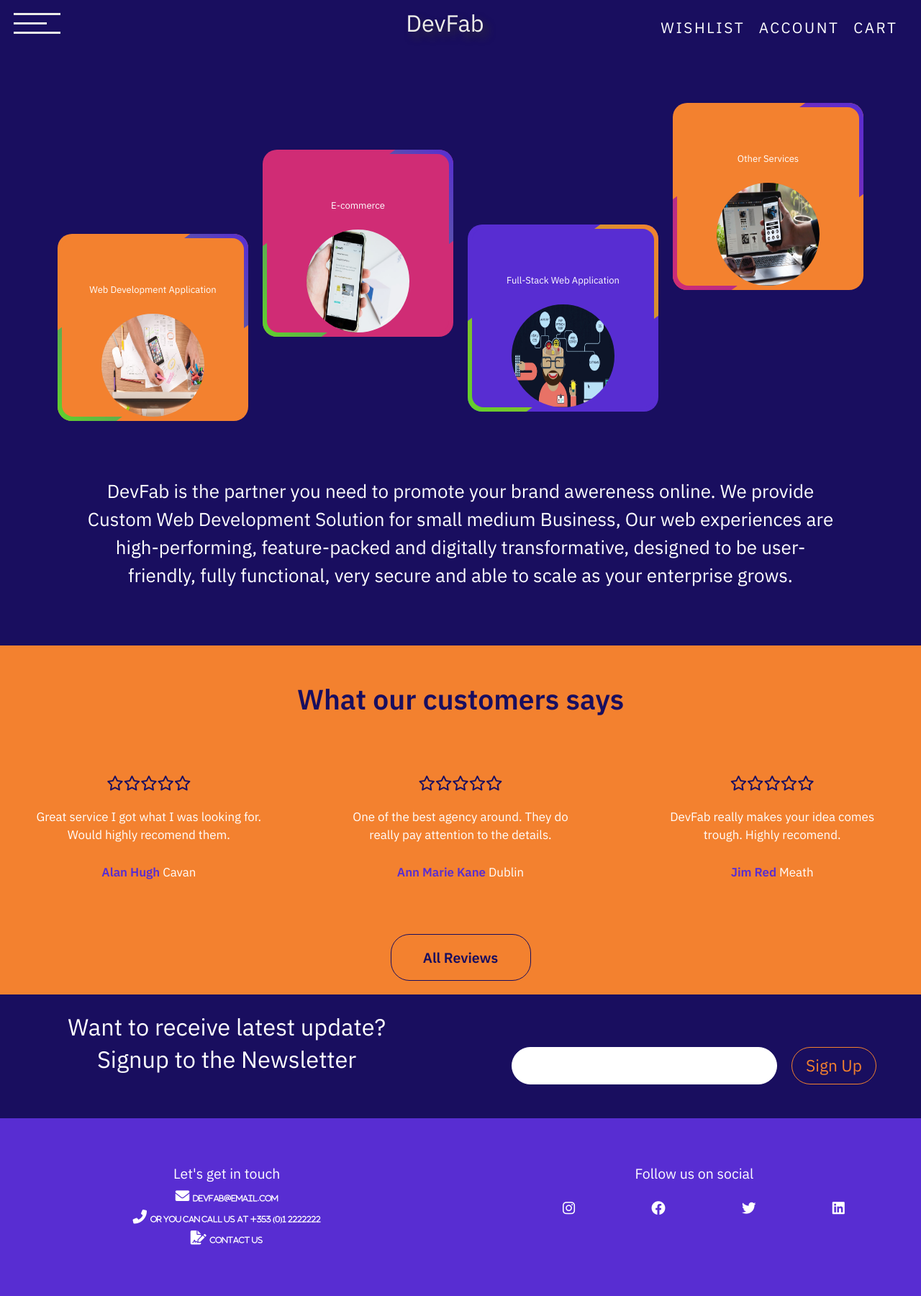
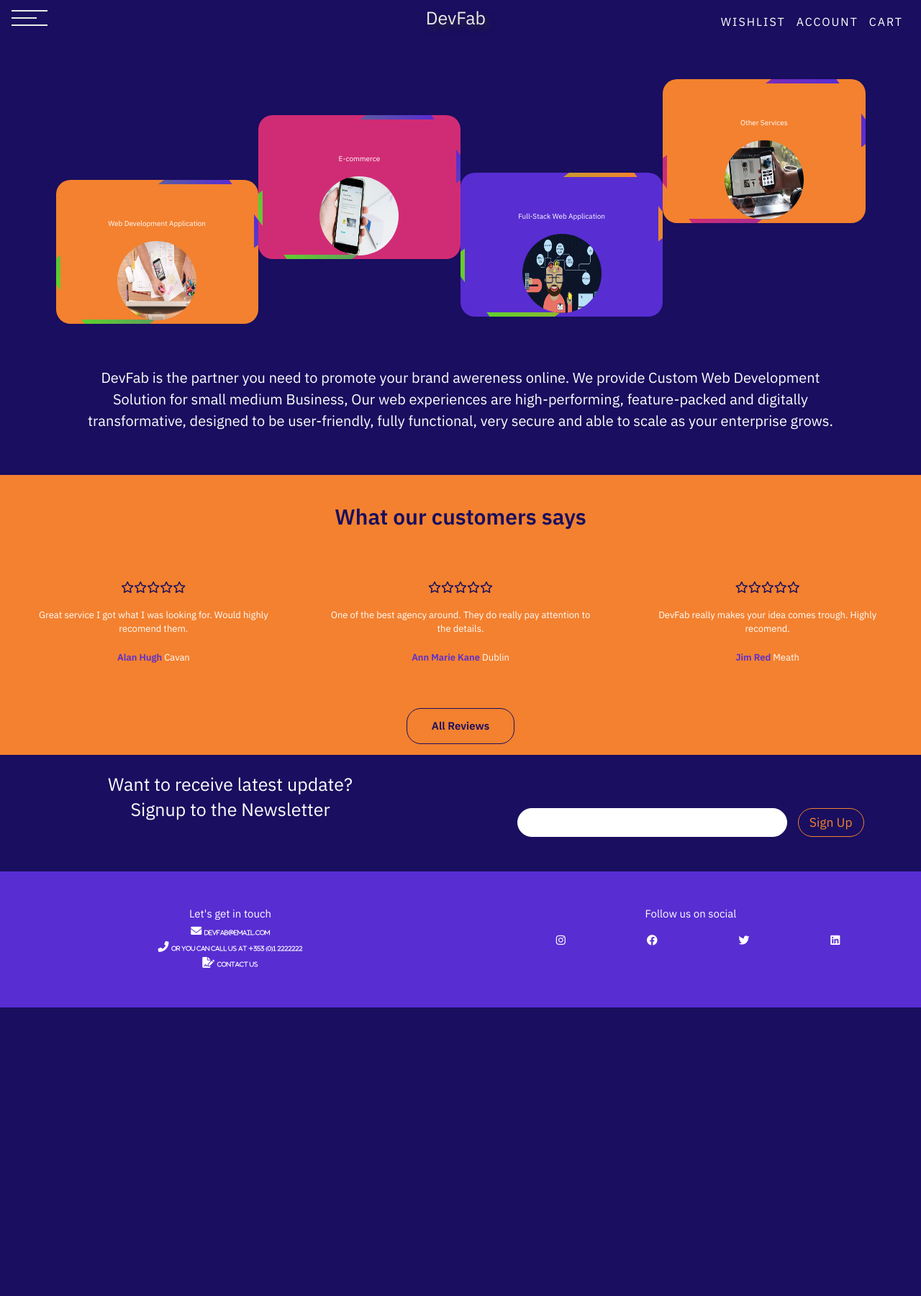
Before and after one commit to cartman1978/dev_fab-service, a Django app: page / in a window 1280 px wide. Shown: the whole page at 72% size. After the commit the page ends 1400 px from the top, so only its background shows below. Run offline with Django 3.2, Linux system fonts and the light colour scheme; some libraries are stand-ins or nearby versions.

Commit message:
reduced all font size for better styling

```diff
--- a/static/css/base.css
+++ b/static/css/base.css
@@ -6,16 +6,16 @@ html {
 }
 
 * {
-    font-size: 13px;
+    font-size: 10px;
 }
 
 .col {
     height: 100%;
 }
 
-/* .row {
+.row {
     --bs-gutter-x: 0;
-} */
+}
 
 body {
     background-color: #190E5F;
@@ -49,6 +49,7 @@ body {
     align-items: center;
     margin-right: 1rem;
     margin-top: 2rem;
+    padding: 0;
 }
 
 .top-nav-item {
@@ -740,7 +741,7 @@ strong {
 
 @media (min-width: 992px) {
     .logo {
-        font-size: 2.5rem;
+        font-size: rem;
     }
     .newsletter-form input {
         width: 65%;
--- a/templates/base.html
+++ b/templates/base.html
@@ -148,7 +148,7 @@
 
 
   <body>
-    <header class="container-fluid fixed-top"></header>
+    <header class="container fixed-top"></header>
 
     {% if messages %}
         <div class="message-container"></div>
```
